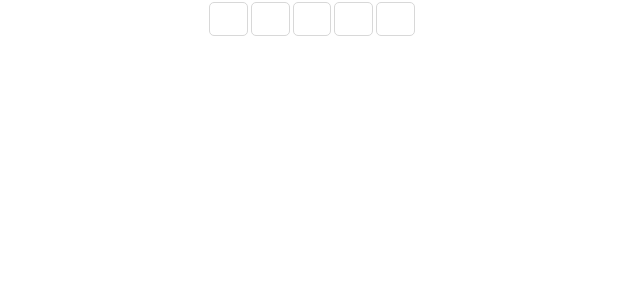
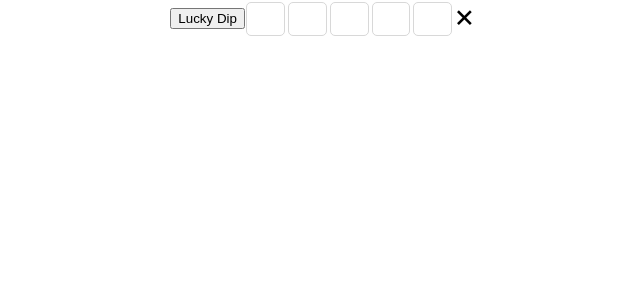
Before and after one commit to GavBaros/react-euromillions-lottery, a React (Create React App) app: page / in a window 1280 px wide. Shown: the top 300 px of the page, without its empty margins (328-968 px from the left). Built offline with nearby package versions, Linux system fonts and the light colour scheme.

Commit message:
Create playslip prototype

```diff
--- a/src/App.css
+++ b/src/App.css
@@ -12,9 +12,16 @@ input {
   width: 2rem;
   margin: 0.1rem;
 }
+span {
+  font-size: 2rem;
+  position: absolute;
+  bottom: 2.5px;
+  cursor: pointer;
+}
 
 .App {
   text-align: center;
+  position: relative;
 }
 
 .App-logo {
--- a/src/App.js
+++ b/src/App.js
@@ -1,6 +1,14 @@
 import React, { Component } from "react";
 import logo from "./logo.svg";
 import "./App.css";
+
+const initialState = {
+  input1: "",
+  input2: "",
+  input3: "",
+  input4: "",
+  input5: ""
+};
 
 class App extends Component {
   state = {};
@@ -11,9 +19,31 @@ class App extends Component {
     );
   };
 
+  clearAllInputs = () => {
+    this.setState(initialState);
+  };
+
+  populateInputsWithRandomNumbers = () => {
+    const changedInitialState = this.changeInitialStateValues();
+    this.setState(changedInitialState);
+  };
+
+  changeInitialStateValues = () => {
+    let initialStateCopy = { ...initialState };
+
+    Object.keys(initialStateCopy).forEach(
+      key => (initialStateCopy[key] = Math.floor(Math.random() * 50 + 1))
+    );
+
+    return initialStateCopy;
+  };
+
   render() {
     return (
       <div className="App">
+        <button onClick={this.populateInputsWithRandomNumbers}>
+          Lucky Dip
+        </button>
         <input
           type="text"
           name="input1"
@@ -44,6 +74,7 @@ class App extends Component {
           value={this.state.input5}
           onChange={this.handleChange}
         />
+        <span onClick={this.clearAllInputs}>&times;</span>
       </div>
     );
   }
```
